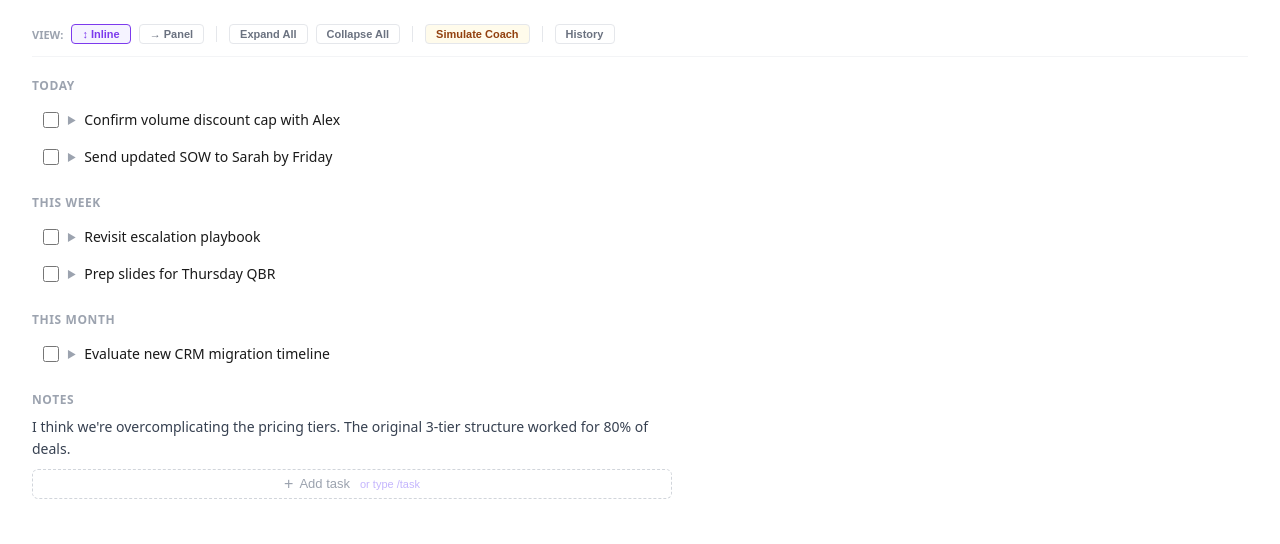
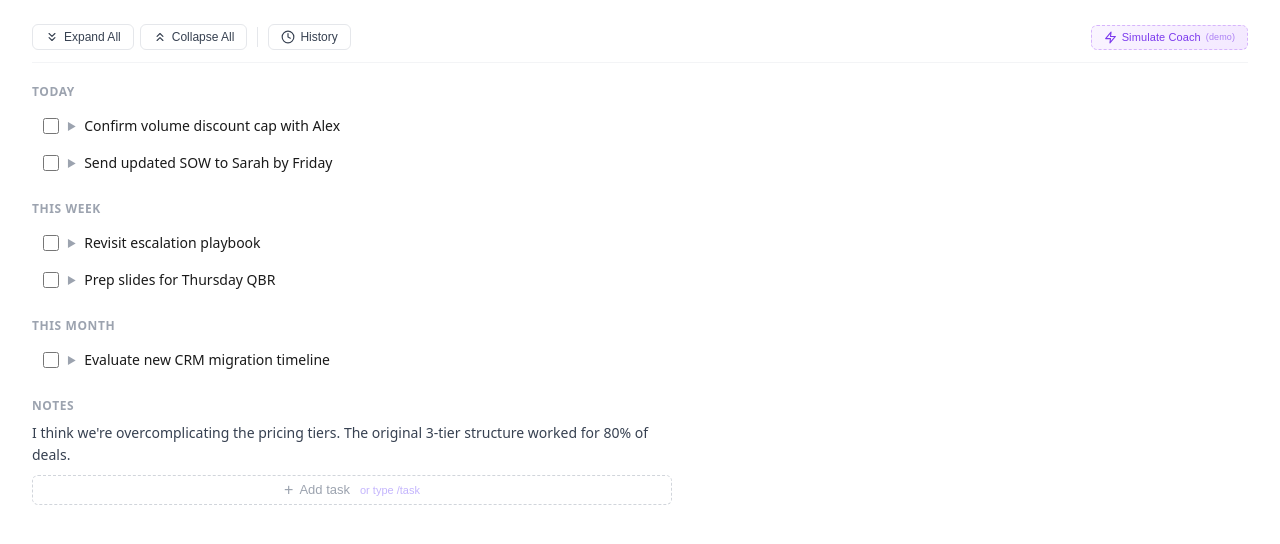
Before and after one commit to nischal-klarity/recall-editor, a React (Vite) app: page / in a window 1280 px wide. Shown: the top 544 px of the page. Built offline with nearby package versions, Linux system fonts and the light colour scheme.

Commit message:
Remove panel view mode, embellish toolbar with icons, style Simulate Coach as demo button

```diff
--- a/recall-drawer-v2.jsx
+++ b/recall-drawer-v2.jsx
@@ -438,8 +438,6 @@ function collapseAll(editor) {
 
 function RecallTaskView({ node, getPos, editor }) {
   const { title, done, expanded } = node.attrs;
-  const viewMode = editor.storage.recallTask?.viewMode || "inline";
-  const isPanelMode = viewMode === "panel";
 
   const toggleDone = (e) => {
     e.stopPropagation();
@@ -460,29 +458,14 @@ function RecallTaskView({ node, getPos, editor }) {
     }
   };
 
-  const contentStyle = isPanelMode && expanded
-    ? {
-        position: "fixed", right: 0, top: 0, width: 380,
-        height: "100vh", background: "white",
-        borderLeft: "1px solid #e5e7eb", padding: "20px",
-        overflowY: "auto", zIndex: 10,
-      }
-    : {
-        display: expanded ? "block" : "none",
-        padding: "6px 10px 12px 37px",
-        borderTop: expanded ? "1px solid #f0f0f0" : "none",
-      };
-
   return (
     <NodeViewWrapper>
       <div
         style={{
           borderRadius: 8,
-          border: expanded && !isPanelMode ? "1px solid #d1d5db"
-            : expanded && isPanelMode ? "1px solid #7c3aed"
-            : "1px solid transparent",
+          border: expanded ? "1px solid #d1d5db" : "1px solid transparent",
           marginBottom: 2,
-          background: expanded && !isPanelMode ? "#f9fafb" : "transparent",
+          background: expanded ? "#f9fafb" : "transparent",
           transition: "all 0.15s ease",
         }}
       >
@@ -511,19 +494,13 @@ function RecallTaskView({ node, getPos, editor }) {
             textDecoration: done ? "line-through" : "none",
             color: "#1a1a1a", fontWeight: 500, fontSize: 14,
           }}>{title}</span>
-          {isPanelMode && expanded && (
-            <span style={{ fontSize: 10, color: "#7c3aed", fontWeight: 600 }}>
-              Editing in panel →
-            </span>
-          )}
         </div>
 
-        <div style={contentStyle}>
-          {isPanelMode && expanded && (
-            <div style={{ fontSize: 14, fontWeight: 600, color: "#1a1a1a", marginBottom: 12, paddingBottom: 8, borderBottom: "1px solid #f0f0f0" }}>
-              {title}
-            </div>
-          )}
+        <div style={{
+          display: expanded ? "block" : "none",
+          padding: "6px 10px 12px 37px",
+          borderTop: expanded ? "1px solid #f0f0f0" : "none",
+        }}>
           <NodeViewContent className="recall-task-content" />
         </div>
       </div>
@@ -946,7 +923,6 @@ function simulateCoachSuggestions(editor) {
 // ─── Main Component ─────────────────────────────────────────────
 
 export default function RecallEditor() {
-  const [viewMode, setViewMode] = useState("inline");
   const [activeSuggestion, setActiveSuggestion] = useState(null);
   const [historyOpen, setHistoryOpen] = useState(false);
   const [reviewOpen, setReviewOpen] = useState(false);
@@ -1026,17 +1002,9 @@ export default function RecallEditor() {
       editor.storage.recallTask = {
         onSuggestionClick: (s) => setActiveSuggestion(s),
         onHistoryChange: (log) => setChangeLog([...log]),
-        viewMode: "inline",
       };
     },
   });
-
-  useEffect(() => {
-    if (editor && editor.storage.recallTask) {
-      editor.storage.recallTask.viewMode = viewMode;
-      editor.view.dispatch(editor.state.tr);
-    }
-  }, [viewMode, editor]);
 
   // Count suggestions
   let suggestionCount = 0;
@@ -1068,46 +1036,44 @@ export default function RecallEditor() {
       <div style={{ flex: 1, padding: "24px 32px", overflowY: "auto" }}>
         {/* Toolbar */}
         <div style={{
-          display: "flex", alignItems: "center", gap: 8, marginBottom: 16,
+          display: "flex", alignItems: "center", gap: 6, marginBottom: 16,
           paddingBottom: 12, borderBottom: "1px solid #f3f4f6", flexWrap: "wrap",
         }}>
-          <span style={{ fontSize: 11, fontWeight: 600, color: "#9ca3af" }}>VIEW:</span>
-          {["inline", "panel"].map((mode) => (
-            <button key={mode} onClick={() => setViewMode(mode)} style={{
-              padding: "3px 10px", fontSize: 11, fontWeight: 600, borderRadius: 4, cursor: "pointer",
-              border: viewMode === mode ? "1.5px solid #7c3aed" : "1px solid #e5e7eb",
-              background: viewMode === mode ? "#f5f3ff" : "white",
-              color: viewMode === mode ? "#7c3aed" : "#6b7280",
-            }}>
-              {mode === "inline" ? "↕ Inline" : "→ Panel"}
-            </button>
-          ))}
-
-          <div style={{ width: 1, height: 16, background: "#e5e7eb", margin: "0 4px" }} />
-
-          {/* Expand / Collapse All */}
+          {/* Expand All */}
           <button onClick={() => editor && expandAll(editor)} style={{
-            padding: "3px 10px", fontSize: 11, fontWeight: 600, borderRadius: 4, cursor: "pointer",
-            border: "1px solid #e5e7eb", background: "white", color: "#6b7280",
-          }}>
+            display: "inline-flex", alignItems: "center", gap: 5,
+            padding: "5px 12px", fontSize: 12, fontWeight: 500, borderRadius: 6, cursor: "pointer",
+            border: "1px solid #e5e7eb", background: "white", color: "#374151",
+            transition: "all 0.15s ease",
+          }}
+            onMouseEnter={(e) => { e.currentTarget.style.background = "#f9fafb"; e.currentTarget.style.borderColor = "#d1d5db"; }}
+            onMouseLeave={(e) => { e.currentTarget.style.background = "white"; e.currentTarget.style.borderColor = "#e5e7eb"; }}
+          >
+            <svg width="14" height="14" viewBox="0 0 24 24" fill="none" stroke="currentColor" strokeWidth="2" strokeLinecap="round" strokeLinejoin="round">
+              <polyline points="7 13 12 18 17 13" /><polyline points="7 6 12 11 17 6" />
+            </svg>
             Expand All
           </button>
+
+          {/* Collapse All */}
           <button onClick={() => editor && collapseAll(editor)} style={{
-            padding: "3px 10px", fontSize: 11, fontWeight: 600, borderRadius: 4, cursor: "pointer",
-            border: "1px solid #e5e7eb", background: "white", color: "#6b7280",
-          }}>
+            display: "inline-flex", alignItems: "center", gap: 5,
+            padding: "5px 12px", fontSize: 12, fontWeight: 500, borderRadius: 6, cursor: "pointer",
+            border: "1px solid #e5e7eb", background: "white", color: "#374151",
+            transition: "all 0.15s ease",
+          }}
+            onMouseEnter={(e) => { e.currentTarget.style.background = "#f9fafb"; e.currentTarget.style.borderColor = "#d1d5db"; }}
+            onMouseLeave={(e) => { e.currentTarget.style.background = "white"; e.currentTarget.style.borderColor = "#e5e7eb"; }}
+          >
+            <svg width="14" height="14" viewBox="0 0 24 24" fill="none" stroke="currentColor" strokeWidth="2" strokeLinecap="round" strokeLinejoin="round">
+              <polyline points="17 11 12 6 7 11" /><polyline points="17 18 12 13 7 18" />
+            </svg>
             Collapse All
           </button>
 
-          <div style={{ width: 1, height: 16, background: "#e5e7eb", margin: "0 4px" }} />
+          <div style={{ width: 1, height: 20, background: "#e5e7eb", margin: "0 4px" }} />
 
-          <button onClick={() => editor && simulateCoachSuggestions(editor)} style={{
-            padding: "3px 10px", fontSize: 11, fontWeight: 600, borderRadius: 4, cursor: "pointer",
-            border: "1px solid #e5e7eb", background: "#fffbeb", color: "#92400e",
-          }}>
-            Simulate Coach
-          </button>
-
+          {/* Suggestions review */}
           {suggestionCount > 0 && (
             <button
               onClick={() => {
@@ -1116,26 +1082,58 @@ export default function RecallEditor() {
                 expandTasksWithSuggestions(editor);
               }}
               style={{
-                padding: "3px 10px", fontSize: 11, fontWeight: 600, borderRadius: 4, cursor: "pointer",
+                display: "inline-flex", alignItems: "center", gap: 5,
+                padding: "5px 12px", fontSize: 12, fontWeight: 600, borderRadius: 6, cursor: "pointer",
                 border: reviewOpen ? "1.5px solid #92400e" : "1px solid #fde68a",
                 background: reviewOpen ? "#fef3c7" : "#fffbeb",
                 color: "#92400e",
+                transition: "all 0.15s ease",
               }}
             >
+              <svg width="14" height="14" viewBox="0 0 24 24" fill="none" stroke="currentColor" strokeWidth="2" strokeLinecap="round" strokeLinejoin="round">
+                <path d="M14 2H6a2 2 0 0 0-2 2v16a2 2 0 0 0 2 2h12a2 2 0 0 0 2-2V8z" />
+                <polyline points="14 2 14 8 20 8" /><line x1="9" y1="15" x2="15" y2="15" />
+              </svg>
               {suggestionCount} pending — Review
             </button>
           )}
 
-          <div style={{ width: 1, height: 16, background: "#e5e7eb", margin: "0 4px" }} />
-
           {/* History toggle */}
           <button onClick={() => { setHistoryOpen(!historyOpen); if (!historyOpen) setReviewOpen(false); }} style={{
-            padding: "3px 10px", fontSize: 11, fontWeight: 600, borderRadius: 4, cursor: "pointer",
+            display: "inline-flex", alignItems: "center", gap: 5,
+            padding: "5px 12px", fontSize: 12, fontWeight: 500, borderRadius: 6, cursor: "pointer",
             border: historyOpen ? "1.5px solid #7c3aed" : "1px solid #e5e7eb",
             background: historyOpen ? "#f5f3ff" : "white",
-            color: historyOpen ? "#7c3aed" : "#6b7280",
-          }}>
-            History {changeLog.length > 0 ? `(${changeLog.length})` : ""}
+            color: historyOpen ? "#7c3aed" : "#374151",
+            transition: "all 0.15s ease",
+          }}
+            onMouseEnter={(e) => { if (!historyOpen) { e.currentTarget.style.background = "#f9fafb"; e.currentTarget.style.borderColor = "#d1d5db"; } }}
+            onMouseLeave={(e) => { if (!historyOpen) { e.currentTarget.style.background = "white"; e.currentTarget.style.borderColor = "#e5e7eb"; } }}
+          >
+            <svg width="14" height="14" viewBox="0 0 24 24" fill="none" stroke="currentColor" strokeWidth="2" strokeLinecap="round" strokeLinejoin="round">
+              <circle cx="12" cy="12" r="10" /><polyline points="12 6 12 12 16 14" />
+            </svg>
+            History{changeLog.length > 0 ? ` (${changeLog.length})` : ""}
+          </button>
+
+          <div style={{ flex: 1 }} />
+
+          {/* Simulate Coach — special demo treatment */}
+          <button onClick={() => editor && simulateCoachSuggestions(editor)} style={{
+            display: "inline-flex", alignItems: "center", gap: 5,
+            padding: "5px 12px", fontSize: 11, fontWeight: 500, borderRadius: 6, cursor: "pointer",
+            border: "1.5px dashed #d6b4fc", background: "linear-gradient(135deg, #faf5ff 0%, #f3e8ff 100%)",
+            color: "#7c3aed", letterSpacing: "0.01em",
+            transition: "all 0.15s ease",
+          }}
+            onMouseEnter={(e) => { e.currentTarget.style.borderColor = "#a78bfa"; e.currentTarget.style.background = "linear-gradient(135deg, #f3e8ff 0%, #ede9fe 100%)"; }}
+            onMouseLeave={(e) => { e.currentTarget.style.borderColor = "#d6b4fc"; e.currentTarget.style.background = "linear-gradient(135deg, #faf5ff 0%, #f3e8ff 100%)"; }}
+          >
+            <svg width="13" height="13" viewBox="0 0 24 24" fill="none" stroke="currentColor" strokeWidth="2" strokeLinecap="round" strokeLinejoin="round">
+              <polygon points="13 2 3 14 12 14 11 22 21 10 12 10 13 2" />
+            </svg>
+            Simulate Coach
+            <span style={{ fontSize: 9, opacity: 0.6, fontWeight: 400 }}>(demo)</span>
           </button>
         </div>
 
--- a/vite.config.js
+++ b/vite.config.js
@@ -4,4 +4,5 @@ import react from '@vitejs/plugin-react'
 export default defineConfig({
   plugins: [react()],
   base: '/recall-editor/',
+  build: { outDir: 'build' },
 })
```
Also changed, not shown: 3 other files (tests, documents, lock files or other folders).
